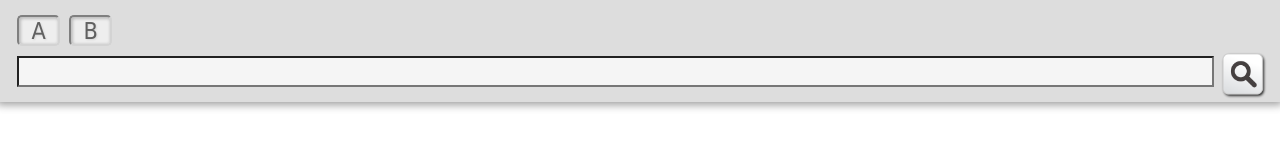
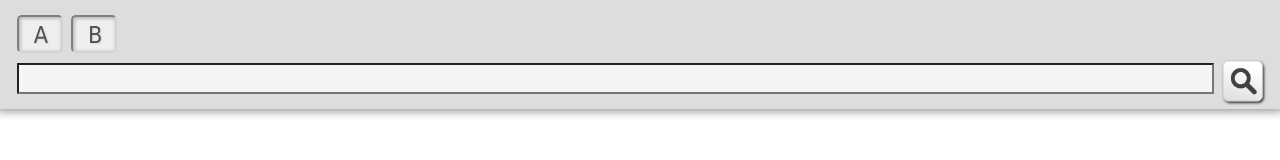
Before and after one commit to USAR-SJFD/usar-sjfd.github.io, a plain HTML site: page SearchUsar/index.htm in a window 1280 px wide. Drawn offline with Linux system fonts and the light colour scheme.

Commit message:
More style tweaks

```diff
--- a/SearchUsar/SearchUsar.css
+++ b/SearchUsar/SearchUsar.css
@@ -44,8 +44,11 @@ html, body {
   text-align: center;
   font-size: calc(var(--sizeBase) * 1.1);
   width: 1.7em;
+  padding-top: 0.2em;
+  padding-bottom: 0.1em;
+  padding-left: 0.1em;
   margin-right: 0.1em;
-  color: #606060;
+  color: #505050;
   background-color: #EEEEEE;
   text-shadow: 1px 1px 2px rgba(0, 0, 0, 0.1);
   box-shadow: 1px 1px 3px 1px rgba(0, 0, 0, 0.2) inset;
```
